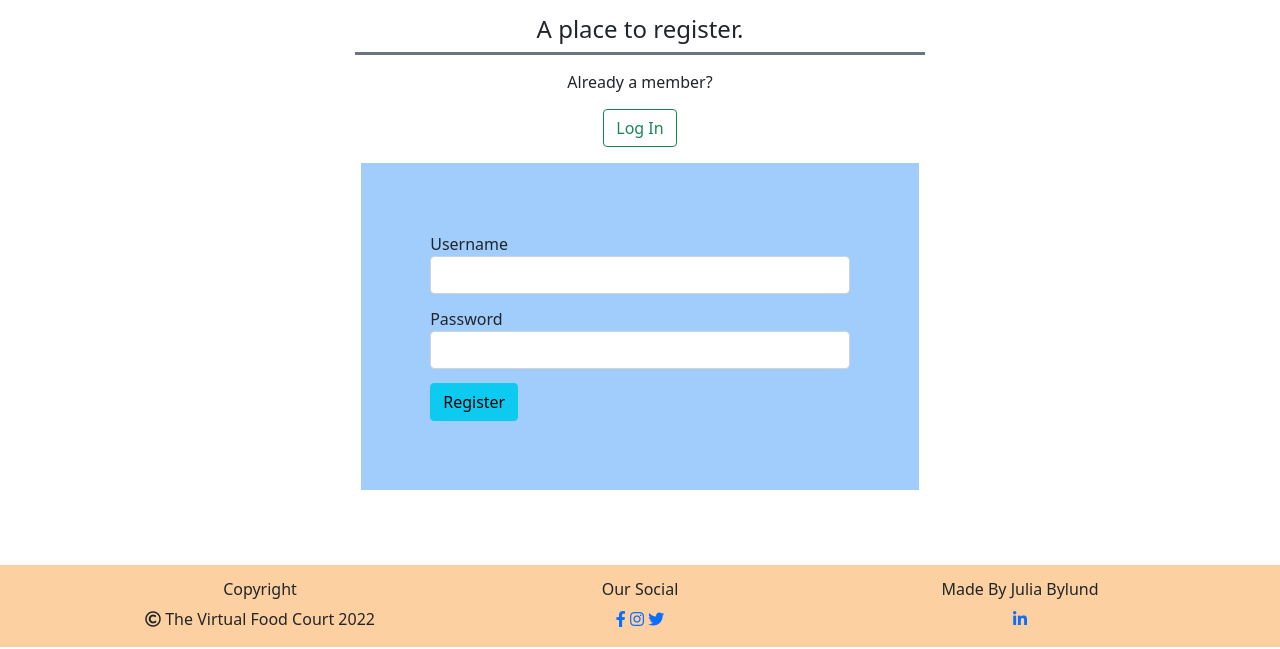
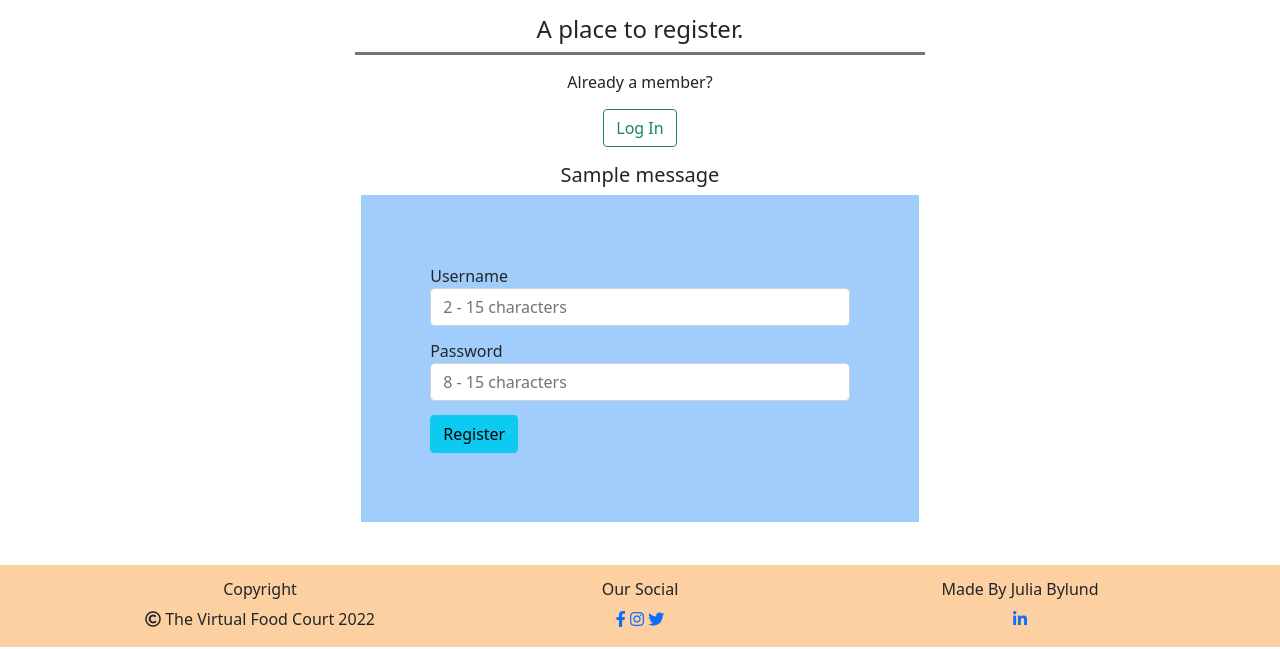
Before and after one commit to Code-Institute-Submissions/JuliaByl-the-virtual-food-court, a Flask app: page /register in a window 1280 px wide. Shown: the part 151-800 px from the top of the page. Run offline with Flask 2, Linux system fonts and the light colour scheme; one stand-in notice (Sample message) is shown; some libraries are stand-ins or nearby versions.

Commit message:
add basic register functionality

```diff
--- a/app.py
+++ b/app.py
@@ -1,7 +1,7 @@
 import os
 from flask import (
     Flask, render_template, redirect,
-    request, session, url_for
+    request, session, url_for, flash
 )
 from flask_pymongo import PyMongo
 from bson.objectid import ObjectId
@@ -35,8 +35,8 @@ def browse_recipes():
     return render_template("browse-recipes.html", recipes=recipes)
 
 
+# search recipes
 @app.route("/search_recipe", methods=["GET", "POST"])
-# search recipes
 def search_recipe():
     category_select = request.form.get("category_select")
     ingredient_search = request.form.get("ingredient_search")
@@ -73,8 +73,25 @@ def view_recipe(recipe_id):
 
 
 # register
-@app.route("/register")
+@app.route("/register", methods=["GET", "POST"])
 def register():
+    if request.method == "POST":
+        existing_user = mongo.db.users.find_one(
+            {"username": request.form.get("username").lower()})
+
+        if existing_user:
+            flash("Name already taken!")
+            return redirect(url_for("register"))
+
+        register = {
+            "username": request.form.get("username").lower(),
+            "password": generate_password_hash(request.form.get("password"))
+        }
+        mongo.db.users.insert_one(register)
+
+        session["user"] = request.form.get("username").lower()
+        flash("Successfully Registered!")
+
     return render_template("register.html")
 
 
--- a/templates/base.html
+++ b/templates/base.html
@@ -66,10 +66,22 @@
                         {% endblock %}
 
                     </p>
+                    <section>
+                        <!-- flash messages -->
+                        {% with messages = get_flashed_messages() %}
+                            {% if messages %}
+                                {% for message in messages %}
+                                    <div class="flashes">
+                                        <h5>{{ message }}</h4>
+                                    </div>
+                                {% endfor %}
+                            {% endif %}
+                        {% endwith %}
+                    </section>
                 </div>
             </div>
         </div>
-
+        <!--main content-->
         {% block content %}
         {% endblock %}
     </div>
--- a/templates/register.html
+++ b/templates/register.html
@@ -14,17 +14,22 @@ Already a member?
 
 <div class="container">
     <div class="row main-container form-container w-50 mx-auto">
-        <form action="POST">
+        <form method="POST" action="{{ url_for('register') }}">
+            <!--username input-->
             <div class="col">
                 <label for="username">Username</label>
-                <input type="text" class="form-control" id="username" type="text">
+                <input type="text" class="form-control" name="username" id="username" minlength="2" maxlength="15"
+                    pattern="^[a-zA-Z0-9]{2,15}$" placeholder="2 - 15 characters" required>
             </div>
+            <!--password input-->
             <div class="col">
                 <label for="password">Password</label>
-                <input type="password" class="form-control" id="password" type="text">
+                <input type="password" class="form-control" name="password" id="password" minlength="8" maxlength="15"
+                    pattern="^[a-zA-Z0-9]{8,15}$" placeholder="8 - 15 characters" required>
             </div>
+            <!--submit button-->
             <div class="col">
-                <input type="submit" class="btn btn-info" value="Register"></input>
+                <button type="submit" class="btn btn-info">Register</button>
             </div>
         </form>
     </div>
```
